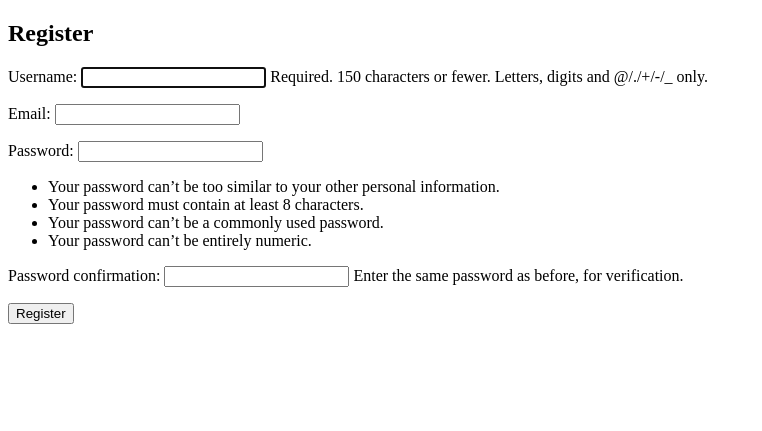
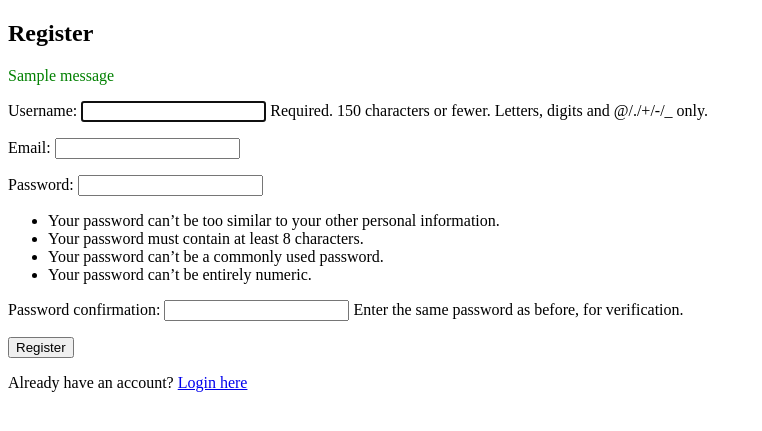
Before and after one commit to Vedantaz/python_todos, a Django app: page /todos/register/ in a window 1280 px wide. Shown: the top 431 px of the page, without its empty margins (0-762 px from the left). Run offline with Django 5.2, Linux system fonts and the light colour scheme; tables that the repository leaves empty hold one stand-in row (values such as "Sample post"); one stand-in notice (Sample message) is shown.

Commit message:
added login and sign in linkages and updated the views

```diff
--- a/todos/models.py
+++ b/todos/models.py
@@ -18,3 +18,8 @@ class ToDo(models.Model):
 
     def __str__(self):
         return self.title
+
+class userProfile(models.Model):
+    user = models.OneToOneField(User, on_delete=models.CASCADE)
+    bio = models.TextField(blank=True, null=True)
+    profile_picture = models.ImageField(upload_to='pics/', blank=True, null=True)
--- a/todos/templates/todos/login.html
+++ b/todos/templates/todos/login.html
@@ -9,5 +9,8 @@
       {% csrf_token %} {{form.as_p }}
       <button type="submit">Login</button>
     </form>
+    <p>
+      Don't have an account? <a href="{% url 'todos:register' %}">Sign In</a>
+    </p>
   </body>
 </html>
--- a/todos/templates/todos/register.html
+++ b/todos/templates/todos/register.html
@@ -5,9 +5,19 @@
   </head>
   <body>
     <h2>Register</h2>
+
+    <!-- Show messages -->
+    {% if messages %} {% for message in messages %}
+    <p style="color: green">{{ message }}</p>
+    {% endfor %} {% endif %}
+
     <form method="POST">
       {% csrf_token %} {{ form.as_p }}
       <button type="submit">Register</button>
     </form>
+
+    <p>
+      Already have an account? <a href="{% url 'todos:login' %}">Login here</a>
+    </p>
   </body>
 </html>
--- a/todos/views.py
+++ b/todos/views.py
@@ -27,7 +27,7 @@ def register(request):
         form = CustomUserCreationForm(request.POST)
         if form.is_valid():
             user = form.save()
-            print(f"User created: {user}")
+            messages.success(request, "Registration successful! You can now log in.")
             login(request, user)
             return redirect('todos:index')
         else:
```
